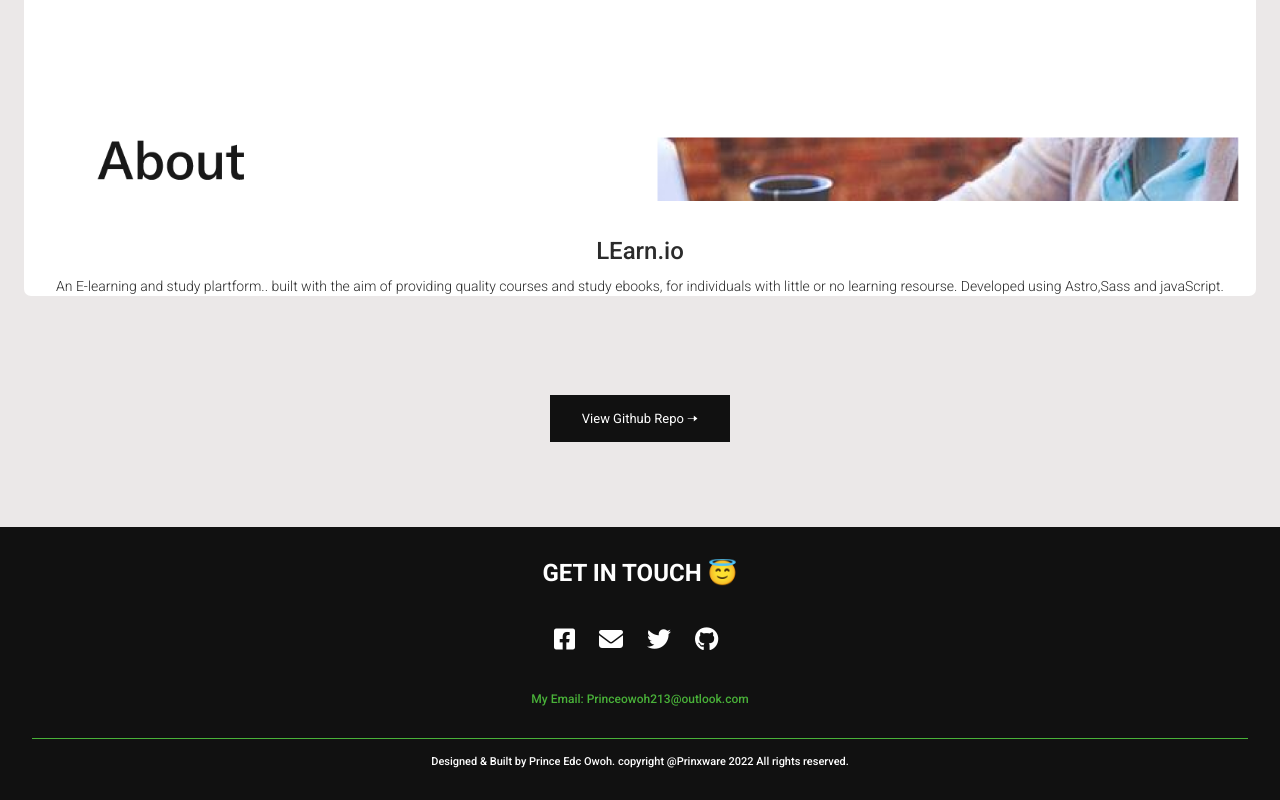
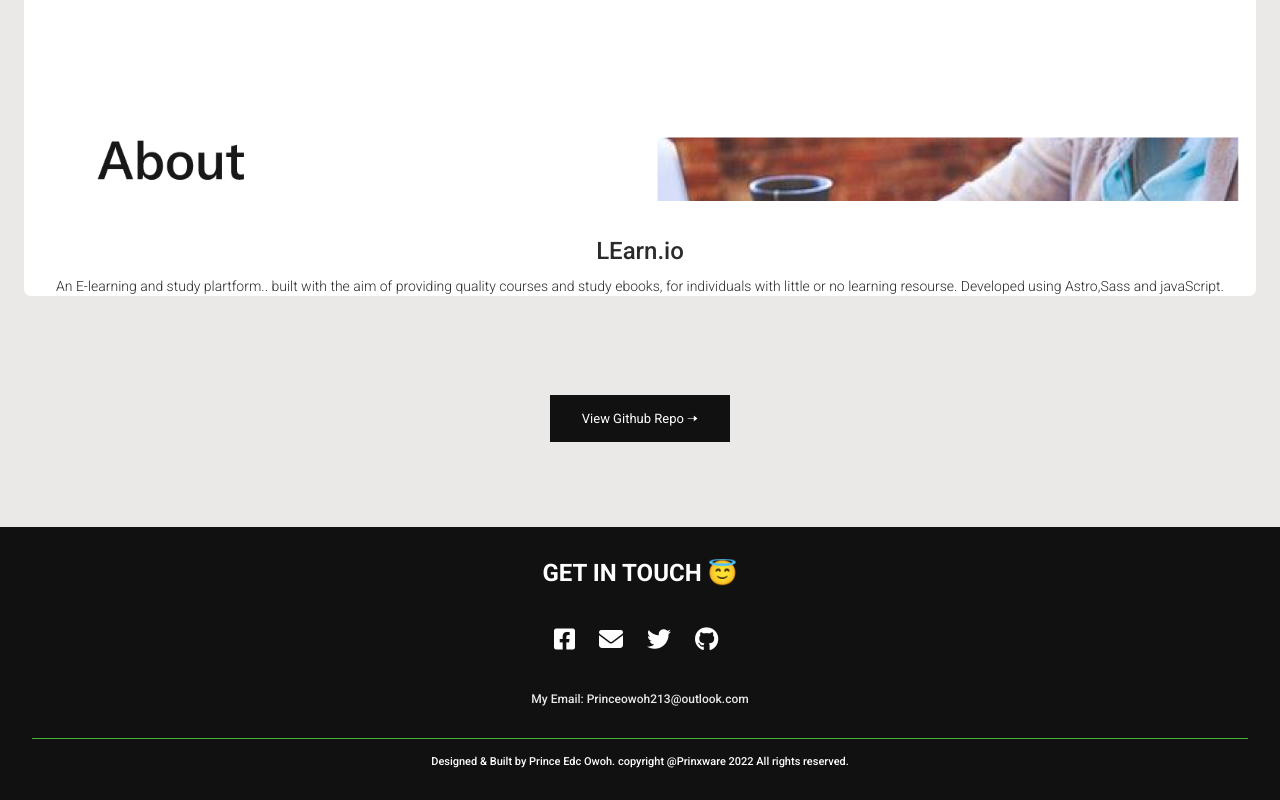
Before and after one commit to prinxware/Prinxware, a plain HTML site: page index.html in a window 1280 px wide. Shown: the part 5781-6581 px from the top of the page. Drawn offline with Linux system fonts and the light colour scheme.

Commit message:
Update main.css

```diff
--- a/scss/main.css
+++ b/scss/main.css
@@ -290,7 +290,7 @@ body {
 }
 .footer-con .f-links h1 {
   padding-top: 2rem;
-  color: #49B139;
+  color: #EBE8E8;
   font-size: 12px;
   font-weight: 500;
 }
```
